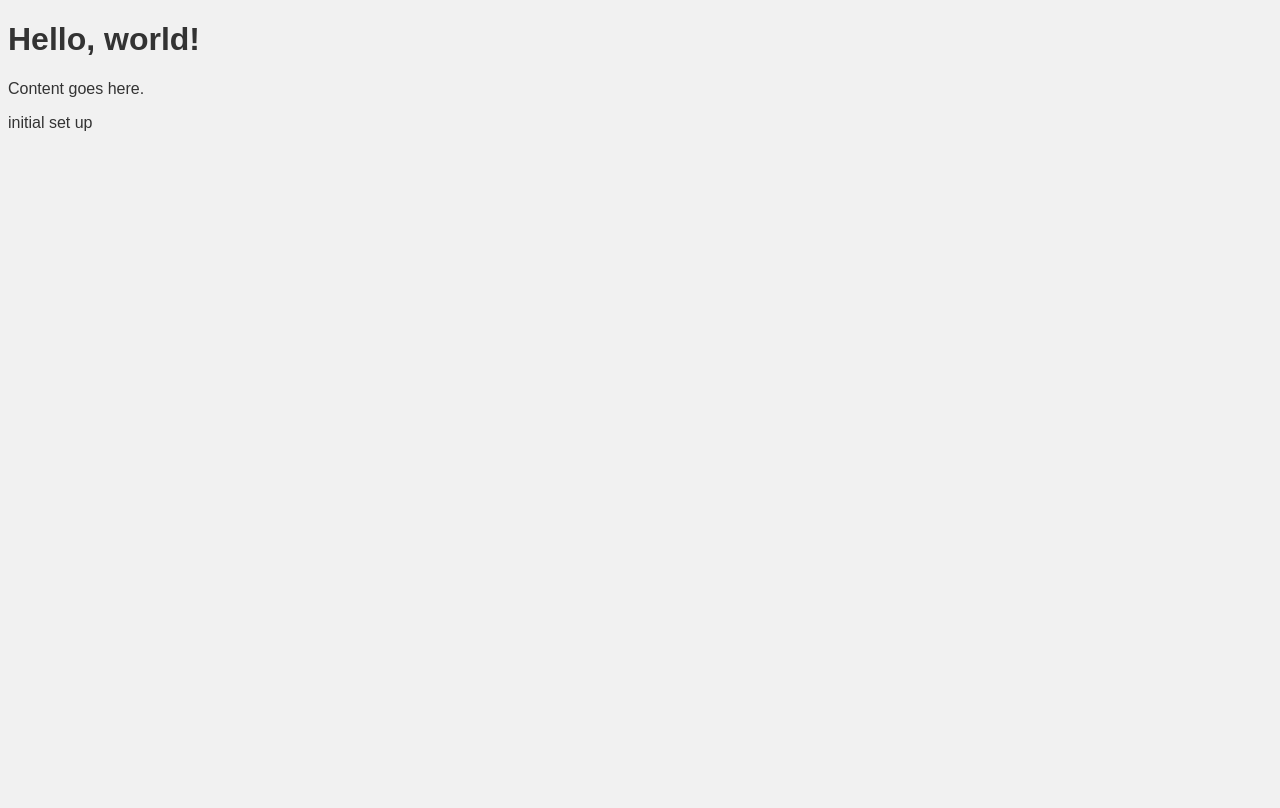
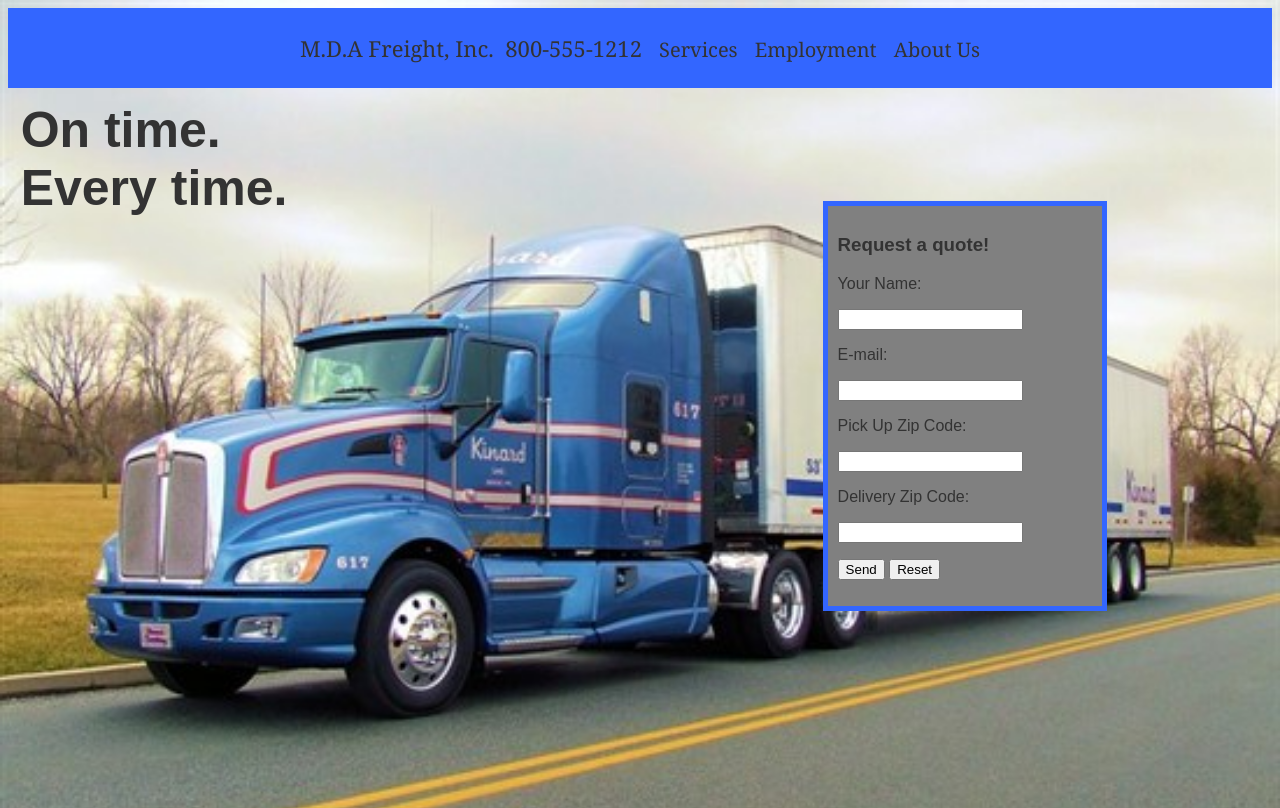
Before and after one commit to irinisrael/lesson11-business-website, a plain HTML site: page index.html in a window 1280 px wide. Drawn offline with Linux system fonts and the light colour scheme.

Commit message:
done with first module, working on nav bar

```diff
--- a/css/styles.css
+++ b/css/styles.css
@@ -1,7 +1,80 @@
-/* Styles go here */
+html,
+body {
+	height: 100%;
+}
 
 body {
 	background-color: #F1F1F1;
 	color: #333;
 	font-family: Arial, 'Helvetica Neue', Helvetica, sans-serif;
+	text-align: left;
+
+	background-image: url('../img/big-truck.jpg');
+	background-size: cover;
+	background-position: top center;
+	background-repeat: no-repeat;
 }
+
+.full-page-module {
+	height: 100%;
+}
+
+.menu {
+	font-size: 22px;
+	font-family: cambria;
+	text-align: center;
+	padding: 25px 50px;
+	background-color: #3366FF;
+
+	top: 0px;
+}
+
+nav a{
+	color: #333;
+	font-size: 20px;
+}
+
+nav a:hover {
+	background-color: white;
+	color: #3366FF;
+}
+
+a:link {
+	text-decoration: none;
+}
+
+
+
+
+.columns-top {
+	width: 48%;
+	margin: 1%;
+}
+
+#column-one {
+	float: left;
+	clear: left;
+}
+
+#column-two {
+	float: left;
+	clear: right;
+}
+
+#column-two-box {
+	width: 42%;
+	border: 5px solid #3366FF;
+	padding: 10px;
+	margin-left: 170px;
+	margin-top: 100px;
+	background-color: grey;
+}
+
+#big-truck-text {
+	font-size: 50px;
+	font-weight: bold;
+}
+
+h1 {
+	font-size: 50px;
+}
--- a/index.html
+++ b/index.html
@@ -13,9 +13,53 @@
 
   <body>
 
-	    <h1>Hello, world!</h1>
-	    <p>Content goes here.</p>
-        <p>initial set up</p>
+    <div class="full-page-module">
+
+      <div class="menu">
+
+
+
+
+
+      <nav>
+        M.D.A Freight, Inc.&nbsp;
+        800-555-1212&nbsp;&nbsp;
+
+        <a href="services.html">Services</a>&nbsp;&nbsp;
+        <a href="Employment.html">Employment</a>&nbsp;&nbsp;
+        <a href="About Us.html">About Us</a>
+      </nav>
+    </div>
+
+      <div class="columns-top" id="column-one">
+          <div id="big-truck-text">On time.<br>Every time.</div>
+
+      </div>
+
+      <div class="columns-top" id="column-two">
+        <div id="column-two-box">
+
+          <h3>Request a quote!</h3>
+
+          <form action="MAILTO:quote@mdafreight.org" method="post" enctype="text/plain">
+          Your Name:
+          <p><input class="form" type="text" name="name" ></p>
+          E-mail:</p>
+          <p><input type="text" name="mail"></p>
+          Pick Up Zip Code:</p>
+          <p><input type="text" name="pickup"></p>
+          Delivery Zip Code:</p>
+          <p><input type="text" name="delivery"></p>
+          <p><input type="submit" value="Send">
+          <input type="reset" value="Reset"></p>
+          </form>
+
+        </div>
+
+      </div>
+
+    </div>
+
 
   </body>
 
```
Also changed, not shown: img/big-truck.jpg (added), img/truck-icon.jpg (added). Lines whose indentation alone changed are shown as unchanged.
